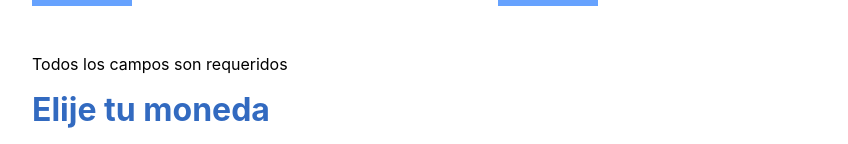
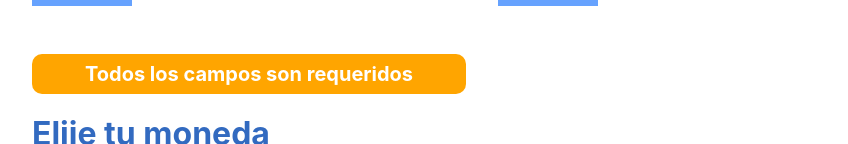
Before and after one commit to jcarlosj/React-Project-CriptoCurrency-U-JPdTV, a React (Create React App) app: page / in a window 1280 px wide. Both pictures are taken after a click on the button "Calcular". Shown: the part 145-289 px from the top of the page, without its empty margins (158-1006 px from the left). Built offline with nearby package versions, Linux system fonts and the light colour scheme; no server answers.

Commit message:
[+] Component > Error: Implement & Style Component

```diff
--- /dev/null
+++ b/src/components/Error.js
@@ -0,0 +1,25 @@
+import React from 'react';
+import styled from '@emotion/styled';
+
+/** Define Style Components */
+const SCError = styled .p `
+    background-color: orange;
+    border: none;
+    border-radius: 10px;
+    color: white;
+    font-size: 20px;
+    font-weight: bold;
+    padding: .5rem 0;
+    -webkit-transition: background-color .3s ease;
+    transition: background-color .3s ease;
+    width: 100%;
+    text-align: center;
+`;
+
+const Error = ({ message }) => {       // Destructuring Props
+    return (
+        <SCError>{ message }</SCError>
+    );
+}
+
+export default Error;
--- a/src/components/Form.js
+++ b/src/components/Form.js
@@ -1,7 +1,8 @@
 import React, { useState, useEffect } from 'react';
 
+import axios from 'axios';                                  // Dependencia
 import styled from '@emotion/styled';                       // Dependencia
-import axios from 'axios';                                  // Dependencia
+import Error from './Error';                                // Style Component
 
 import useCurrency from '../hooks/useCurrency';             // Hook Personalizado
 import useCriptoCurrency from '../hooks/useCriptoCurrency'; // Hook Personalizado
@@ -83,7 +84,7 @@ const Form = () => {
             onSubmit={ submitQuoteCurrency }
         >
             { error
-                ?   <p>Todos los campos son requeridos</p>
+                ?   <Error message="Todos los campos son requeridos" />
                 :   null
             }
             <SelectCurrency />
```
